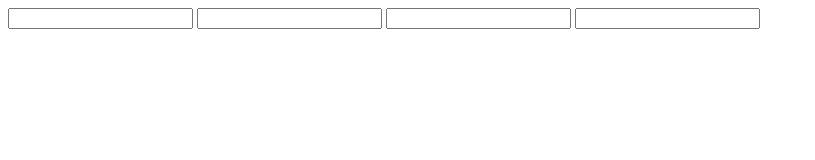
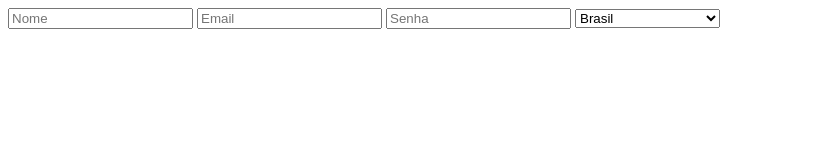
Before and after one commit to lucafo13/G.A.M.E.R, a website built with Vite: page src/login.html in a window 1280 px wide. Shown: the whole page, without its empty margins (0-815 px from the left). Built offline with nearby package versions, Linux system fonts and the light colour scheme.

Commit message:
ajuste || update

```diff
--- a/src/login.html
+++ b/src/login.html
@@ -15,10 +15,14 @@
         </article>
         <article>
             <div class="login">
-                <input type="text" class="name-input" id="input-name">
-                <input type="text" class="email-input" id="input-email">
-                <input type="text" class="pass-input" id="input-pass">
-                <input type="text" class="pass-input" id="input-pais">
+                <input type="text" class="name-input" placeholder="Nome" id="input-name">
+                <input type="text" class="email-input" id="input-email" placeholder="Email">
+                <input type="text" class="pass-input" id="input-pass" placeholder="Senha">
+                <select name="" id="">
+                    <option value="">Brasil</option>
+                    <option value="">Estados Americanos</option>
+                    <option value="">Jamaica</option>
+                </select>
             </div>
         </article>
     </main>
```
